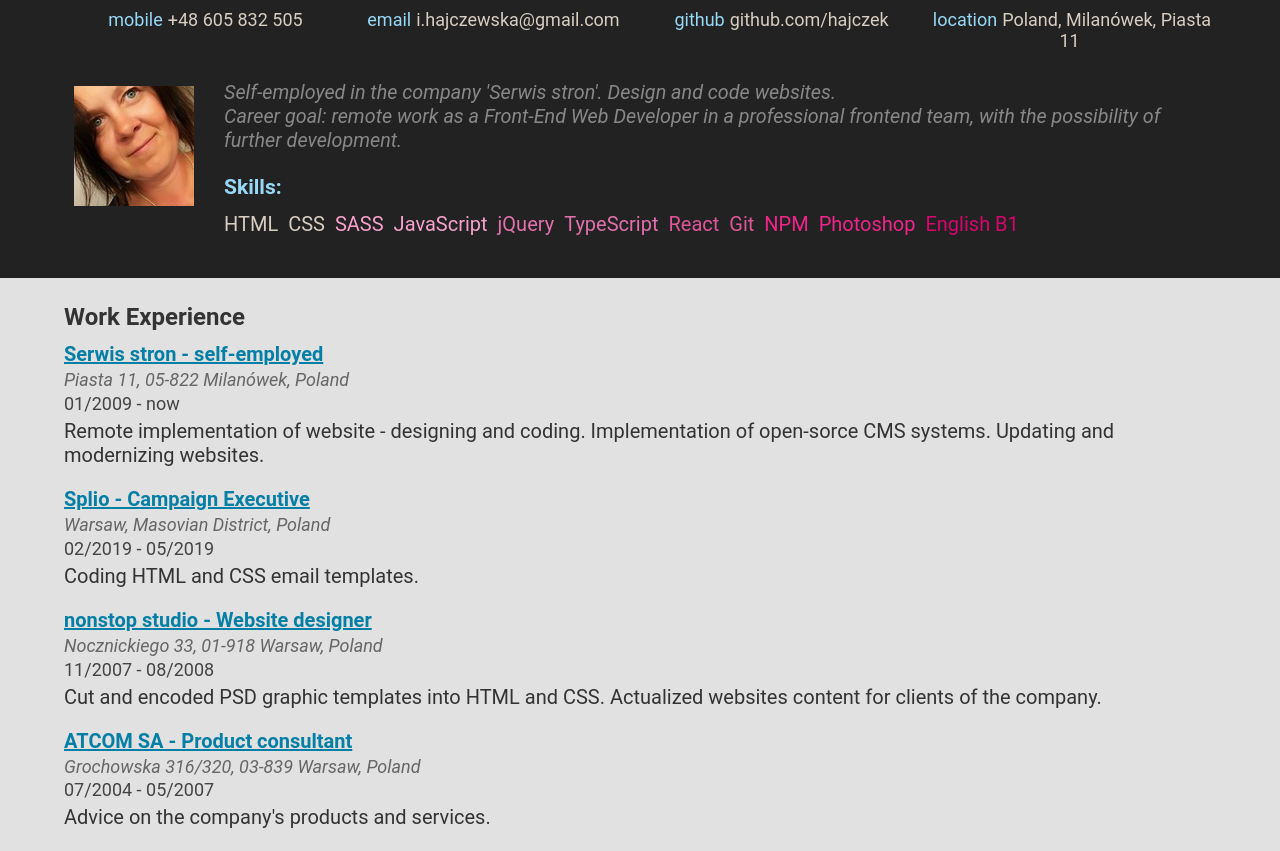
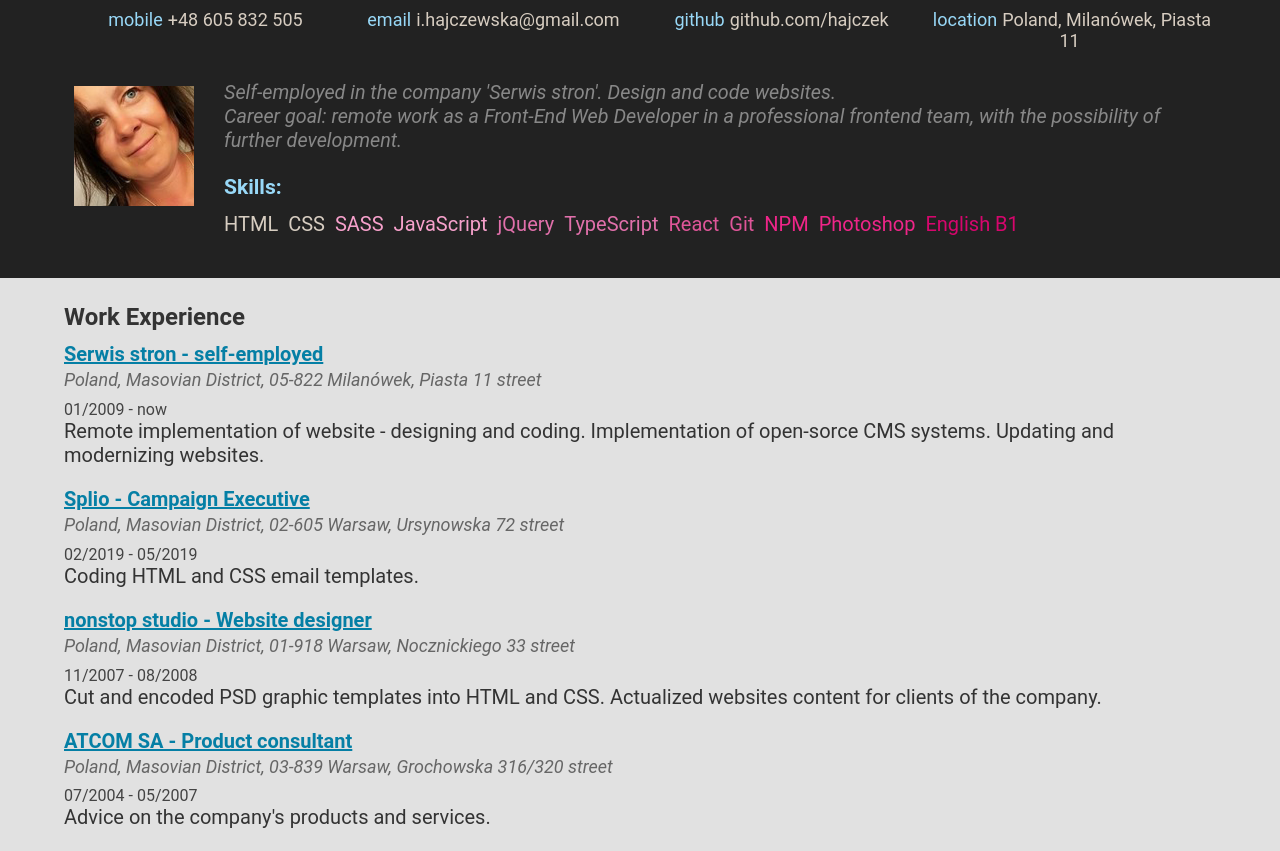
Before and after one commit to hajczek/Resume, a plain HTML site: page index.html in a window 1280 px wide. Shown: the part 101-952 px from the top of the page. Drawn offline with Linux system fonts and the light colour scheme; some packages are replaced by stand-ins of ours.

Commit message:
Fixed adresses of companies

```diff
--- a/css/style.css
+++ b/css/style.css
@@ -83,10 +83,10 @@ h5 {
 
 
 .date-text {
-  font-size: 0.9em;
+  font-size: 0.8em;
   color: #444;
-  line-height: 1;
   float: left;
+  margin-top: 5px;
 }
 
 .location-text {
--- a/js/resumeBuilder.js
+++ b/js/resumeBuilder.js
@@ -70,28 +70,28 @@ const work = {
         {
             "employer": "Serwis stron",
             "title": "self-employed",
-            "location": "Piasta 11, 05-822 Milanówek, Poland",
+            "location": "Poland, Masovian District, 05-822 Milanówek, Piasta 11 street",
             "dates": "01/2009 - now",
             "description": "Remote implementation of website - designing and coding. Implementation of open-sorce CMS systems. Updating and modernizing websites."
         },
         {
             "employer": "Splio",
             "title": "Campaign Executive",
-            "location": "Warsaw, Masovian District, Poland",
+            "location": "Poland, Masovian District, 02-605 Warsaw, Ursynowska 72 street",
             "dates": "02/2019 - 05/2019",
             "description": "Coding HTML and CSS email templates."
         },
         {
             "employer": "nonstop studio",
             "title": "Website designer",
-            "location": "Nocznickiego 33, 01-918 Warsaw, Poland",
+            "location": "Poland, Masovian District, 01-918 Warsaw, Nocznickiego 33 street",
             "dates": "11/2007 - 08/2008",
             "description": "Cut and encoded PSD graphic templates into HTML and CSS. Actualized websites content for clients of the company."
         },
         {
             "employer": "ATCOM SA",
             "title": "Product consultant",
-            "location": "Grochowska 316/320, 03-839 Warsaw, Poland",
+            "location": "Poland, Masovian District, 03-839 Warsaw, Grochowska 316/320 street",
             "dates": "07/2004 - 05/2007",
             "description": "Advice on the company's products and services."
         }
```
